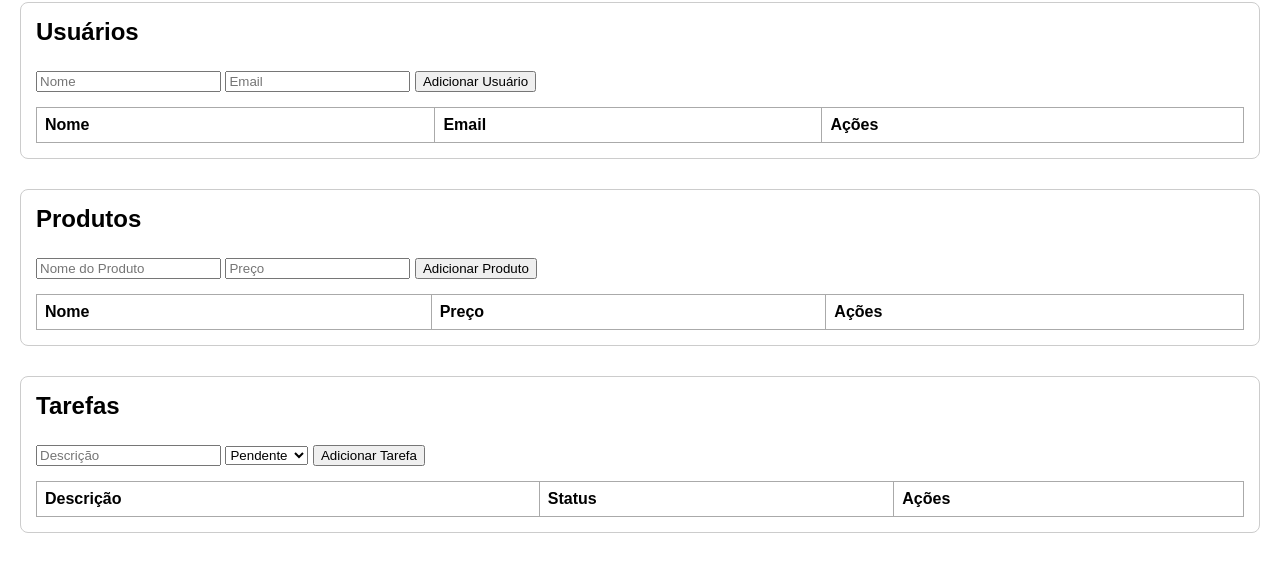
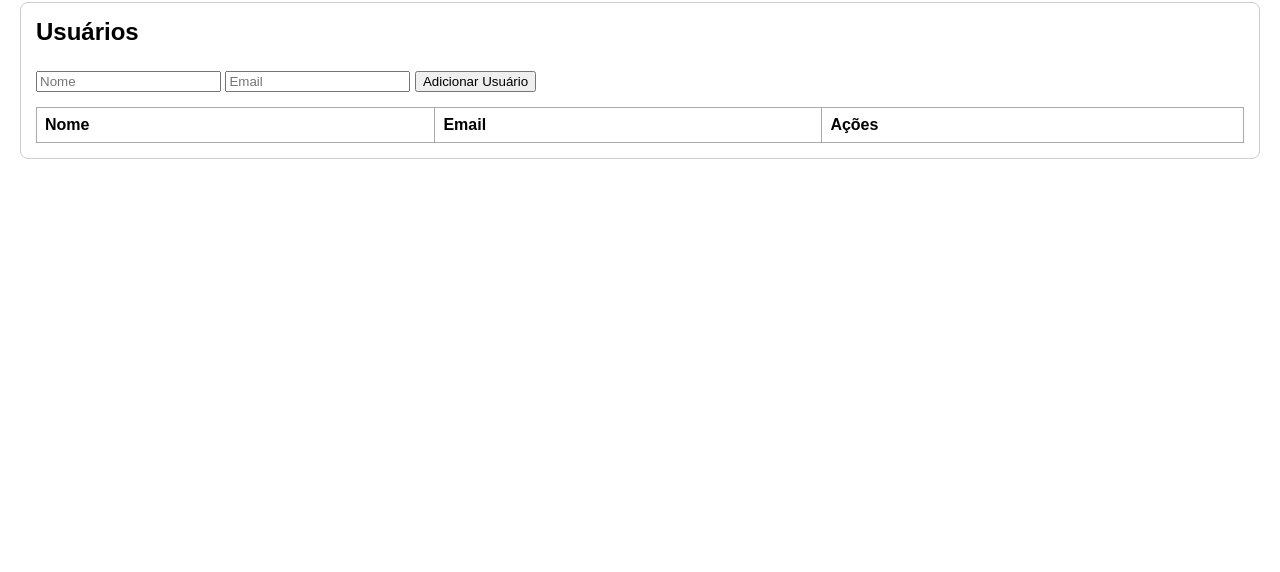
Before and after one commit to MoisesCaris/Atividade_Luiz, a plain HTML site: page index.html in a window 1280 px wide. Shown: the part 78-650 px from the top of the page. Drawn offline with Linux system fonts and the light colour scheme.

Commit message:
ATV-18 <message>

```diff
--- a/index.html
+++ b/index.html
@@ -29,32 +29,6 @@
     </table>
   </section>
 
-  <section>
-    <h2>Produtos</h2>
-    <input type="text" id="productName" placeholder="Nome do Produto">
-    <input type="number" id="productPrice" placeholder="Preço">
-    <button onclick="addProduct()">Adicionar Produto</button>
-
-    <table>
-      <thead><tr><th>Nome</th><th>Preço</th><th>Ações</th></tr></thead>
-      <tbody id="productsTable"></tbody>
-    </table>
-  </section>
-
-  <section>
-    <h2>Tarefas</h2>
-    <input type="text" id="taskDescription" placeholder="Descrição">
-    <select id="taskStatus">
-      <option value="Pendente">Pendente</option>
-      <option value="Concluída">Concluída</option>
-    </select>
-    <button onclick="addTask()">Adicionar Tarefa</button>
-
-    <table>
-      <thead><tr><th>Descrição</th><th>Status</th><th>Ações</th></tr></thead>
-      <tbody id="tasksTable"></tbody>
-    </table>
-  </section>
 
   <script src="script.js"></script>
 </body>
```
